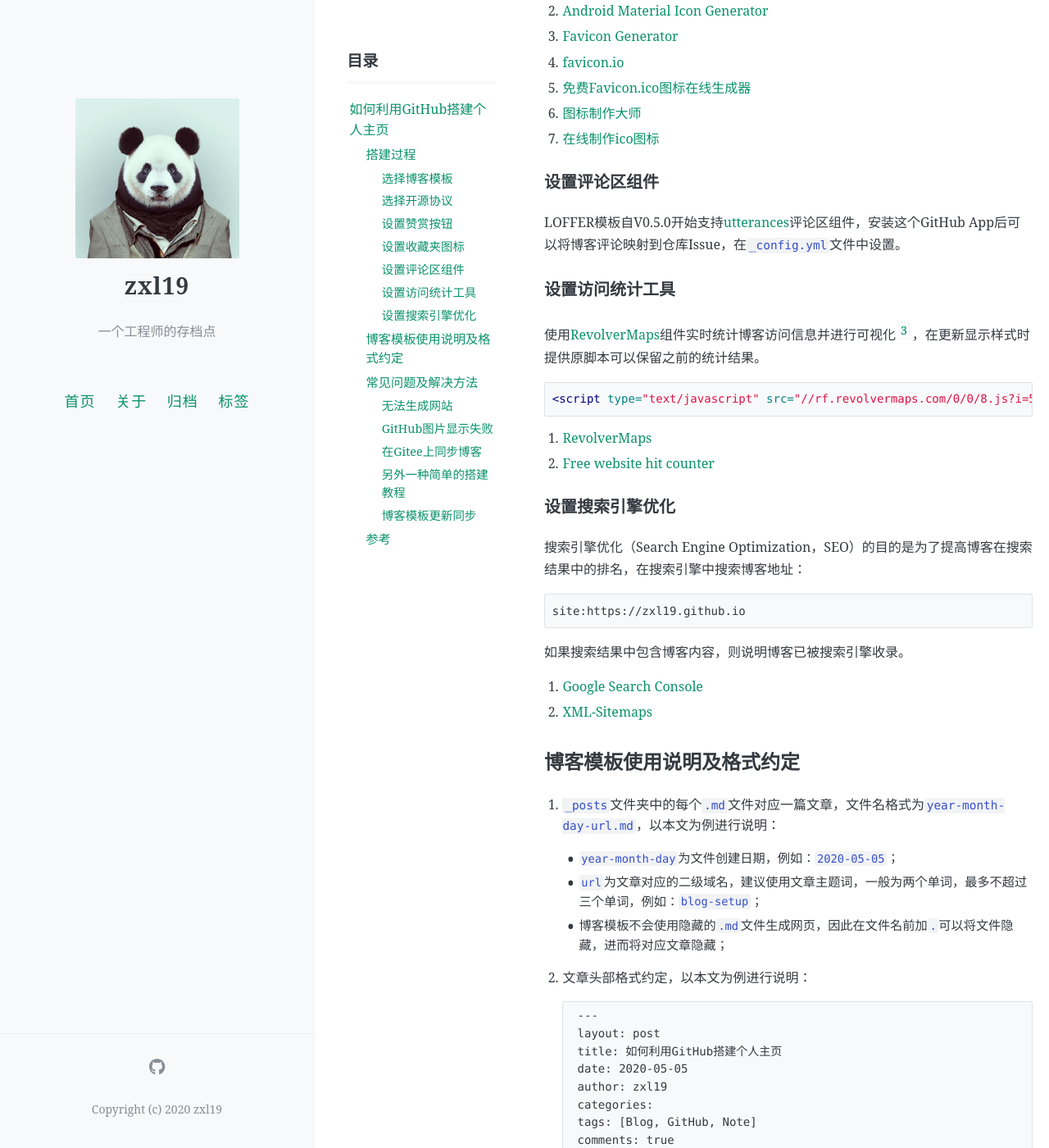
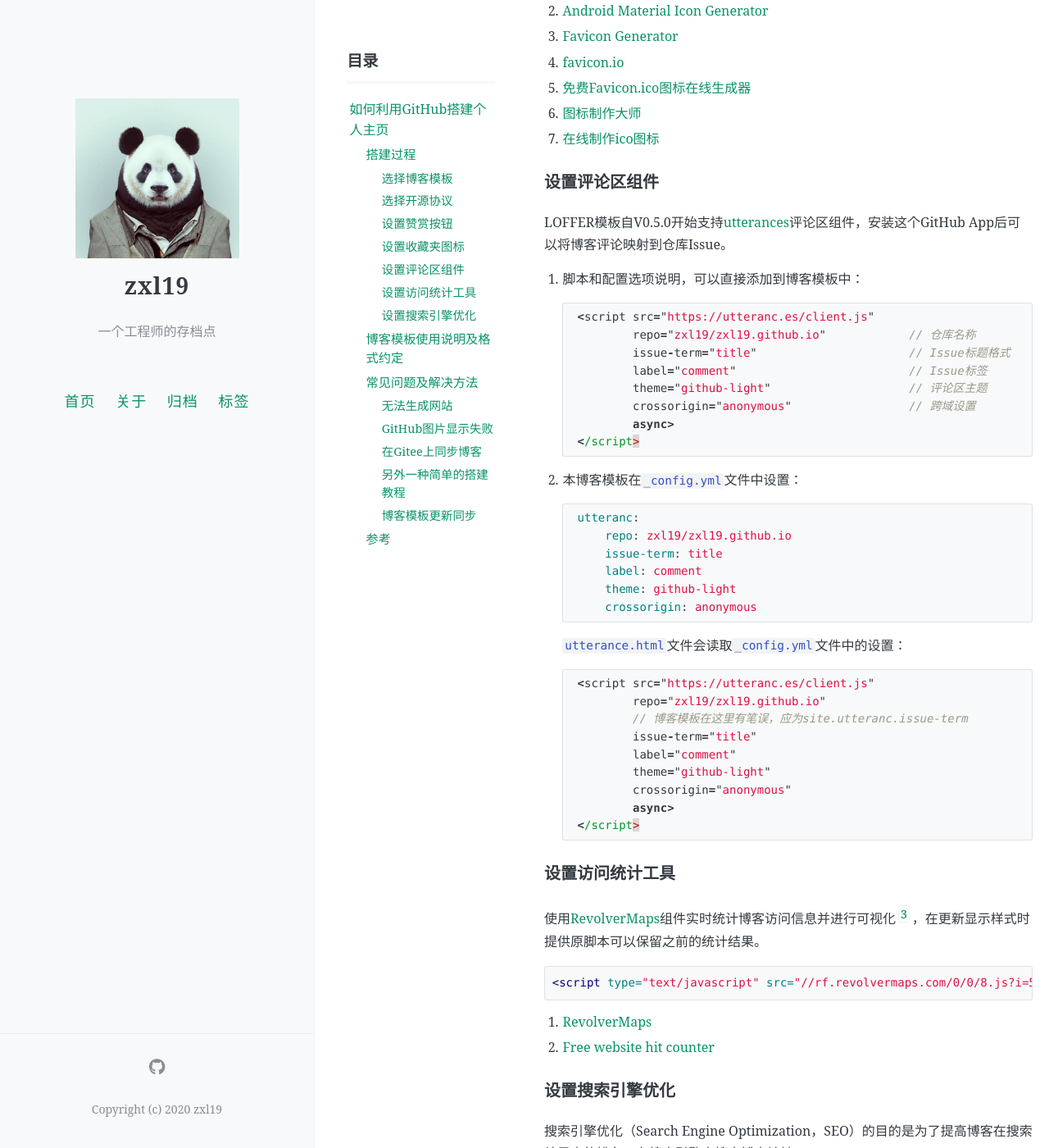
Before and after one commit to zxl19/zxl19.github.io, a Jekyll site: the page built from _posts/2020-05-05-blog-setup.md, in a window 1280 px wide and 1400 px high, scrolled down 1701 px. Shown: the whole window at 82% size. Built offline with Jekyll 4.4.1, drawn with Linux system fonts in a browser that asks for light colours; comment, search, counter and statistics services are not loaded.

Commit message:
Update Posts

````diff
--- a/_posts/2020-05-05-blog-setup.md
+++ b/_posts/2020-05-05-blog-setup.md
@@ -47,7 +47,7 @@ pinned: false
 
 ### 设置收藏夹图标
 
-收藏夹图标（favicon）指的是在网页标签栏和书签中显示的小图标，使用[图标生成器](https://android-material-icon-generator.bitdroid.de)制作收藏夹图标[^2]，在`_config.yml`文件中设置。
+收藏夹图标（favicon）指的是在网页标签栏和书签中显示的小图标，使用[图标生成器](https://android-material-icon-generator.bitdroid.de)制作收藏夹图标[^2]，本博客模板在`_config.yml`文件中设置。
 
 <p align="center">
     <a href="https://zxl19.github.io">
@@ -67,7 +67,45 @@ pinned: false
 
 ### 设置评论区组件
 
-LOFFER模板自V0.5.0开始支持[utterances](https://utteranc.es)评论区组件，安装这个GitHub App后可以将博客评论映射到仓库Issue，在`_config.yml`文件中设置。
+LOFFER模板自V0.5.0开始支持[utterances](https://utteranc.es)评论区组件，安装这个GitHub App后可以将博客评论映射到仓库Issue。
+
+1. 脚本和配置选项说明，可以直接添加到博客模板中：
+
+    ```javascript
+    <script src="https://utteranc.es/client.js"
+            repo="zxl19/zxl19.github.io"            // 仓库名称
+            issue-term="title"                      // Issue标题格式
+            label="comment"                         // Issue标签
+            theme="github-light"                    // 评论区主题
+            crossorigin="anonymous"                 // 跨域设置
+            async>
+    </script>
+    ```
+
+2. 本博客模板在`_config.yml`文件中设置：
+
+    ```yaml
+    utteranc:
+        repo: zxl19/zxl19.github.io
+        issue-term: title
+        label: comment
+        theme: github-light
+        crossorigin: anonymous
+    ```
+
+    `utterance.html`文件会读取`_config.yml`文件中的设置：
+
+    ```javascript
+    <script src="https://utteranc.es/client.js"
+            repo="{{ site.utteranc.repo }}"
+            // 博客模板在这里有笔误，应为site.utteranc.issue-term
+            issue-term="{{ site.utteranc.issue-term | default: 'issue-term' }}"
+            label="{{ site.utteranc.label | default: 'utteranc' }}"
+            theme="{{ site.utteranc.theme | default: 'github-light' }}"
+            crossorigin="{{ site.utteranc.crossorigin | default: 'anonymous' }}"
+            async>
+    </script>
+    ```
 
 ### 设置访问统计工具
 
````
Also changed, not shown: _posts/2020-10-16-paper-writing.md (+9 -8 lines).
